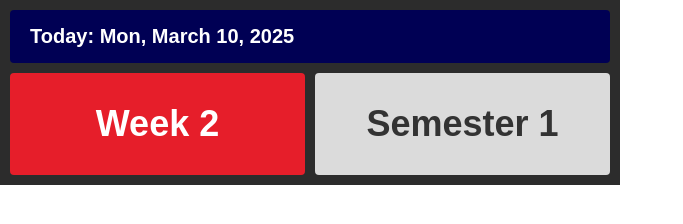
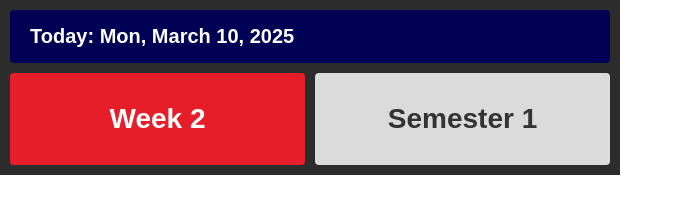
Before and after one commit to huytangast/rmit-academic-calendar, a plain HTML site: page index.html in a window 1280 px wide. Shown: the whole page, without its empty margins (0-683 px from the left). Drawn offline with Linux system fonts and the light colour scheme.

Commit message:
v1.2 index.html

```diff
--- a/index.html
+++ b/index.html
@@ -50,7 +50,7 @@
       justify-content: center;
       align-items: center;
       padding: 30px 10px;
-      font-size: 36px;
+      font-size: 28px;
       font-weight: bold;
       white-space: nowrap;
       border-radius: 4px;
@@ -64,7 +64,7 @@
       justify-content: center;
       align-items: center;
       padding: 30px 10px;
-      font-size: 36px;
+      font-size: 28px;
       font-weight: bold;
       white-space: nowrap;
       border-radius: 4px;
```
